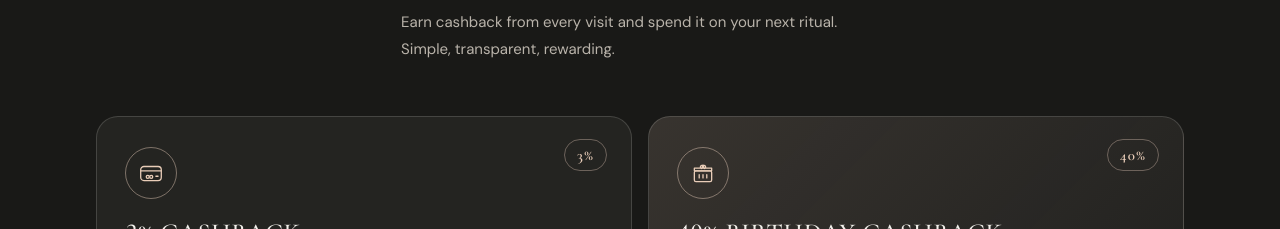
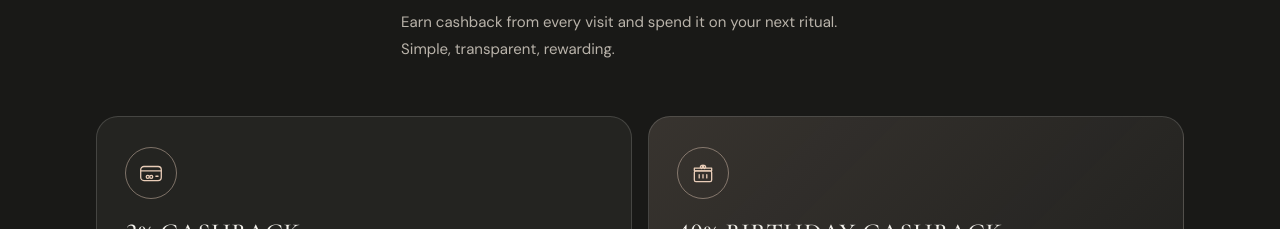
Before and after one commit to nikushaGTX1/nails-salon, an Angular app: page / in a window 1280 px wide. Shown: the part 5520-5749 px from the top of the page. Built offline with nearby package versions, Linux system fonts and the light colour scheme; no server answers.

Commit message:
loyaltys

```diff
--- a/src/app/loyalty/loyalty.html
+++ b/src/app/loyalty/loyalty.html
@@ -17,7 +17,6 @@
       </span>
       <h3>{{ i18n.t('loyaltyCashback') }}</h3>
       <p>{{ i18n.t('loyaltyCashbackText') }}</p>
-      <strong class="loyalty-rate">{{ standardRate }}%</strong>
     </article>
 
     <article class="loyalty-card loyalty-card--birthday">
@@ -29,7 +28,6 @@
       </span>
       <h3>{{ i18n.t('loyaltyBirthday') }}</h3>
       <p>{{ i18n.t('loyaltyBirthdayText') }}</p>
-      <strong class="loyalty-rate">{{ birthdayRate }}%</strong>
     </article>
   </div>
 
```
